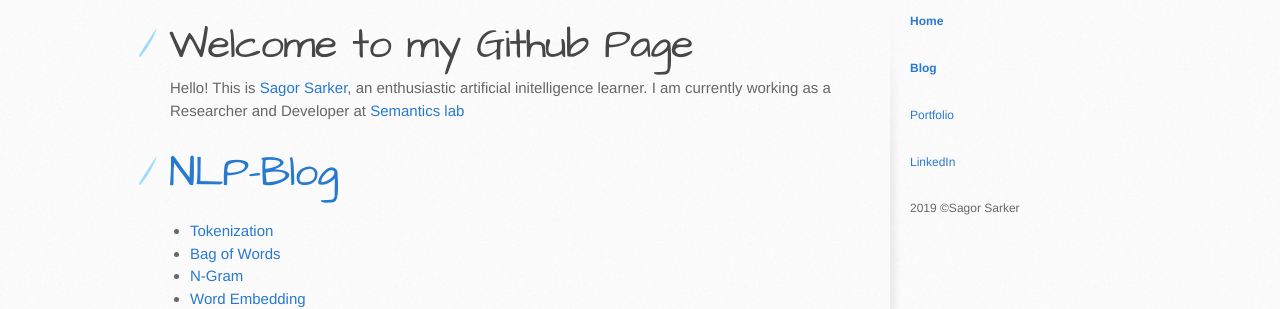
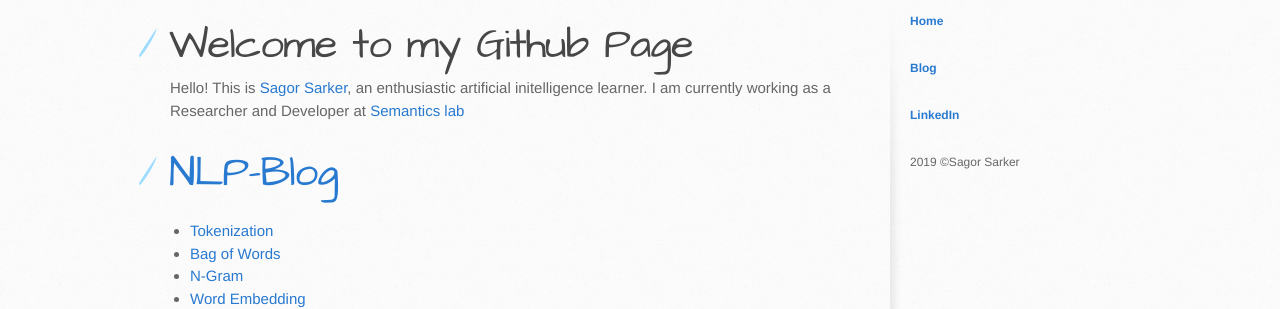
Before and after one commit to sagorbrur/sagorbrur.github.io, a Jekyll site: the page built from index.md, in a window 1280 px wide. Shown: the part 218-527 px from the top of the page. Built offline with Jekyll 4.4.1, drawn with Linux system fonts in a browser that asks for light colours; our own code applies the rules of GitHub Pages for plain Markdown files.

Commit message:
Update default.html

```diff
--- a/_layouts/default.html
+++ b/_layouts/default.html
@@ -57,9 +57,7 @@
           </br></br></br>
           <a style="font-weight:bold" href='https://sagorbrur.github.io/blog/' target="_blank">Blog</a>
           </br></br></br>
-          <a href='https://sagorbrur.github.io/portfolio/' target="_blank">Portfolio</a>
-          </br></br></br>
-          <a href='https://www.linkedin.com/in/sagor-sarker/' target="_blank">LinkedIn</a>
+          <a style="font-weight:bold" href='https://www.linkedin.com/in/sagor-sarker/' target="_blank">LinkedIn</a>
 
 
 
```
